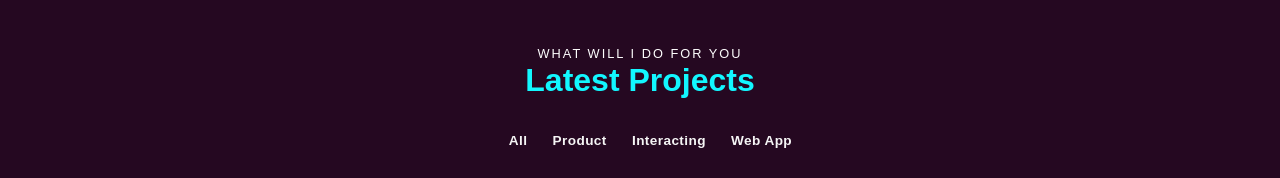
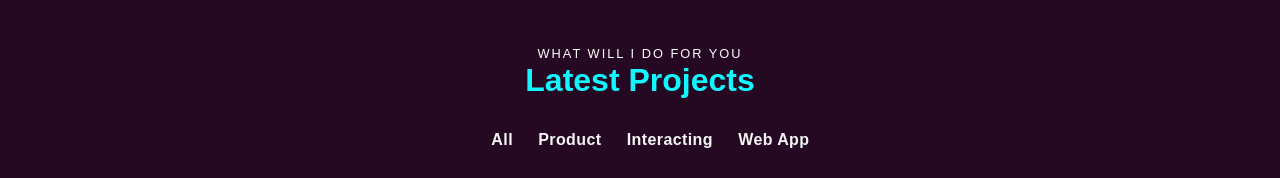
Before and after one commit to roshanreddyrach/roshanreddyrach.github.io, a plain HTML site: page index.html in a window 1280 px wide. Shown: the part 3180-3358 px from the top of the page. Drawn offline with nearby package versions, Linux system fonts and the light colour scheme.

Commit message:
issue resolved and one adjustment

```diff
--- a/style.css
+++ b/style.css
@@ -643,7 +643,7 @@ section{
     outline: none;
     border: none;
     cursor: pointer;
-    font-size: .85rem;
+    font-size: 1rem;
     font-weight: 600;
     letter-spacing: .4px;
     margin-left: 1.3rem;
```
Also changed, not shown: index.html (+3 -3 lines).
